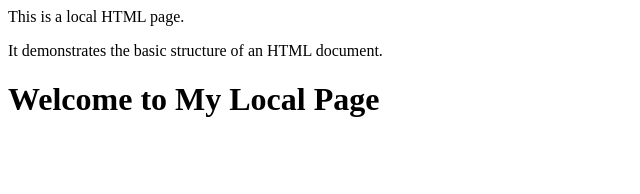
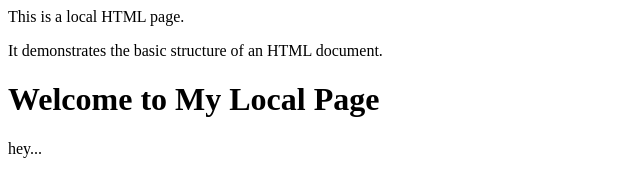
Before and after one commit to vemulajashwanthreddy/LocalRepo-Demo, a plain HTML site: page index.html in a window 1280 px wide. Shown: the full height of the page, 0-640 px from the left. Drawn offline with Linux system fonts and the light colour scheme.

Commit message:
Add new paragraph to index.html

```diff
--- a/index.html
+++ b/index.html
@@ -1,3 +1,4 @@
 <p>This is a local HTML page.</p>
 <p>It demonstrates the basic structure of an HTML document.</p>
 <h1>Welcome to My Local Page</h1>
+<p>hey...</p>
```
